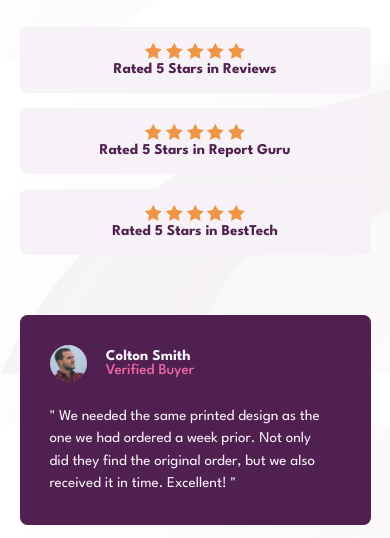
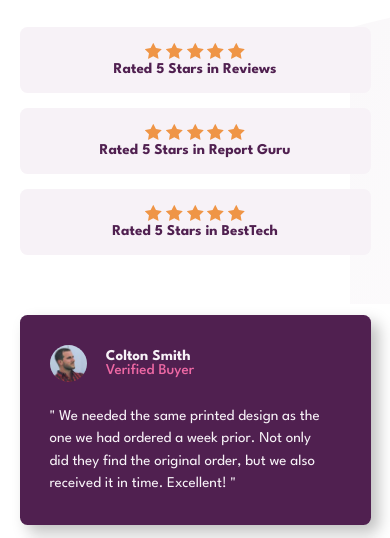
Before and after one commit to TommyKila/social-rating, a plain HTML site: page index.html in a window 390 px wide. Shown: the part 299-837 px from the top of the page. Drawn offline with Linux system fonts and the light colour scheme.

Commit message:
Update style.css

```diff
--- a/style.css
+++ b/style.css
@@ -11,6 +11,8 @@ html {
 
 body {
     background-image: url(./images/bg-pattern-top-desktop.svg), url(./images/bg-pattern-bottom-desktop.svg);
+    background-position: 0px 0px, 350px 100px;
+    background-repeat: no-repeat;
     display: flex;
     justify-content: center;
     align-items: center;
@@ -98,6 +100,9 @@ h1 {
     background-color: hsl(300, 43%, 22%);
     border-radius: 0.5em;
     width: 31%;
+    transition: 300ms;
+    cursor: pointer;
+    box-shadow: 0.5em 0.5em 1em rgba(0, 0, 0, 0.25);
 }
 
 .social-proof:first-child {
@@ -140,6 +145,11 @@ h1 {
     width: 2.5em;
     border-radius: 100vh;
     margin-right: 1.25em;
+}
+
+.social-proof:hover {
+    transform: scale(1.06);
+    box-shadow: none;
 }
 
 @media only screen and (max-width:1000px) {
@@ -201,6 +211,10 @@ h1 {
 }
 
 @media only screen and (max-width: 450px) {
+    body {
+        background-image: url(./images/bg-pattern-top-mobile.svg), url(./images/bg-pattern-bottom-mobile.svg);
+    }
+
     .container {
         width: 90%;
         margin: 5em 0;
```
